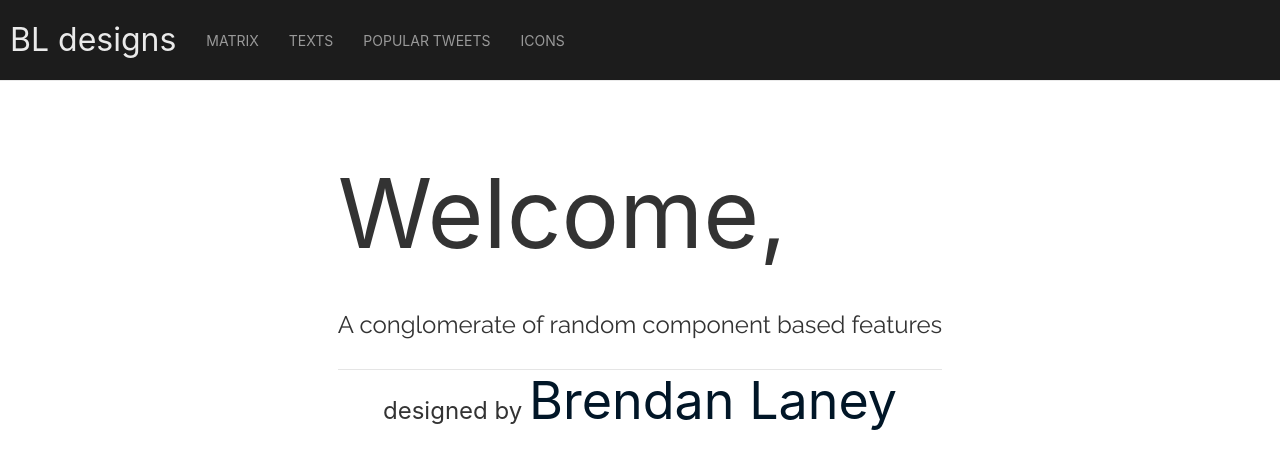
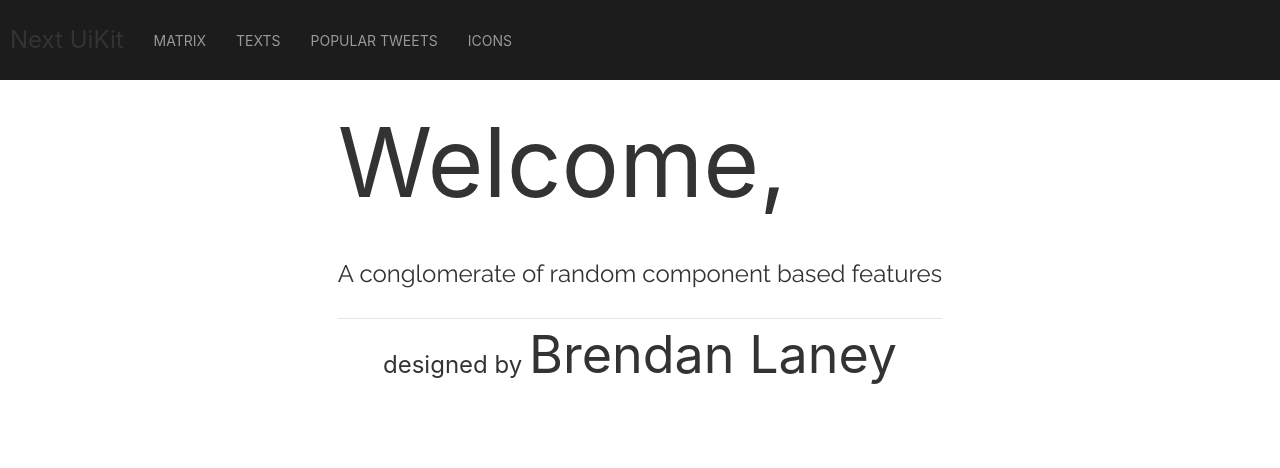
Before and after one commit to Brlaney/next-uikit-charts, a Next.js app: page / in a window 1280 px wide. Shown: the top 468 px of the page. Built offline with nearby package versions, Linux system fonts and the light colour scheme.

Commit message:
updating scss files to match

```diff
--- a/src/components/Navbar.tsx
+++ b/src/components/Navbar.tsx
@@ -4,12 +4,15 @@ import Link from 'next/link'
 const Navbar = () => {
   return (
     <>
-      <nav className='uk-navbar-container' uk-navbar='True' style={{ borderBottom: '1px solid #eaeaea', backgroundColor: 'var(--bg-dark)' }}>
+      <nav id='navbar' className='uk-navbar-container' uk-navbar='True'>
 
         {/* Left-end of navbar */}
-        <div className='uk-navbar-left'>
-          <a className='uk-active uk-navbar-item uk-logo uk-margin-small-left' href='/' style={{ paddingLeft: 0, fontSize: '32px', color: '#eaeaea' }}>
-            BL designs
+        <div id='brand' className='uk-navbar-left'>
+          <a
+            className='uk-navbar-item uk-logo uk-margin-small-left'
+            href='/'
+          >
+            Next UiKit
           </a>
 
           <ul className='uk-navbar-nav'>
@@ -23,7 +26,7 @@ const Navbar = () => {
                   {/* Dropdown link 1 */}
                   <li className='uk-*'>
                     <Link href='/matrix'>
-                      <a className='uk-text-lead' style={{ color: 'var(--bg-dark)' }}>Matrix</a>
+                      <a className='uk-text-lead' id='link'>Matrix</a>
                     </Link>
                   </li>
 
@@ -32,21 +35,21 @@ const Navbar = () => {
                   {/* Dropdown link 2 */}
                   <li className='uk-*'>
                     <Link href='/matrix/trusses'>
-                      <a className='uk-text-lead' style={{ color: 'var(--bg-dark)' }}>Trusses</a>
+                      <a className='uk-text-lead' id='link'>Trusses</a>
                     </Link>
                   </li>
 
                   {/* Dropdown link 3 */}
                   <li className='uk-*'>
                     <Link href='/matrix/beams'>
-                      <a className='uk-text-lead' style={{ color: 'var(--bg-dark)' }}>Beams</a>
+                      <a className='uk-text-lead' id='link'>Beams</a>
                     </Link>
                   </li>
 
                   {/* Dropdown link 4 */}
                   <li className='uk-*'>
                     <Link href='/matrix/frames'>
-                      <a className='uk-text-lead' style={{ color: 'var(--bg-dark)' }}>Frames</a>
+                      <a className='uk-text-lead' id='link'>Frames</a>
                     </Link>
                   </li>
                 </ul>
@@ -62,7 +65,7 @@ const Navbar = () => {
                   {/* Dropdown link 1 */}
                   <li className='uk-*'>
                     <Link href='/texts'>
-                      <a className='uk-text-lead' style={{ color: 'var(--bg-dark)' }}>Charts</a>
+                      <a className='uk-text-lead' id='link'>Charts</a>
                     </Link>
                   </li>
 
@@ -71,21 +74,21 @@ const Navbar = () => {
                   {/* Dropdown link 2 */}
                   <li className='uk-*'>
                     <Link href='/texts/comparison'>
-                      <a className='uk-text-lead' style={{ color: 'var(--bg-dark)' }}>Comparison</a>
+                      <a className='uk-text-lead' id='link'>Comparison</a>
                     </Link>
                   </li>
 
                   {/* Dropdown link 3 */}
                   <li className='uk-*'>
                     <Link href='/texts/messages'>
-                      <a className='uk-text-lead' style={{ color: 'var(--bg-dark)' }}>Combined</a>
+                      <a className='uk-text-lead' id='link'>Combined</a>
                     </Link>
                   </li>
 
                   {/* Dropdown link 4 */}
                   <li className='uk-*'>
                     <Link href='/texts/stats'>
-                      <a className='uk-text-lead' style={{ color: 'var(--bg-dark)' }}>Pie charts</a>
+                      <a className='uk-text-lead' id='link'>Pie charts</a>
                     </Link>
                   </li>
                 </ul>
--- a/src/pages/index.tsx
+++ b/src/pages/index.tsx
@@ -4,7 +4,7 @@
 export default function Home () {
   return (
     <>
-      <div className='uk-heading-divider uk-margin-large-top'>
+      <div className='uk-heading-divider uk-margin-top'>
         <h1 className='uk-heading-large'>
           Welcome,
         </h1>
@@ -13,7 +13,7 @@ export default function Home () {
         </h3>
       </div>
       <div className='uk-text-center'>
-        <h1 className='uk-heading-small' style={{ color: 'var(--secondary-color)' }}>
+        <h1 className='uk-heading-small' style={{ color: '$secondary' }}>
           <span className='uk-text-lead'>designed by </span>Brendan Laney
         </h1>
       </div>
--- a/src/pages/texts/messages.tsx
+++ b/src/pages/texts/messages.tsx
@@ -3,9 +3,9 @@ import TextMessages from './components/TextMessages'
 export default function Messages () {
   return (
     <>
-      <div className='uk-container-large' style={{ margin: '20px' }}>
-        <h1>Comparing texts</h1>
-        <div className='uk-heading-divider uk-margin-large-bottom' />
+      <div id='texts' className='uk-container-large'>
+        <h3>Comparing texts</h3>
+        <div className='uk-heading-divider' />
         <TextMessages />
       </div>
     </>
--- a/src/scss/Home.module.scss
+++ b/src/scss/Home.module.scss
@@ -3,7 +3,6 @@
 .container {
   min-height: 80vh;
   max-width: 100vw;
-}
 
   .main {
     padding: 10px;
@@ -13,7 +12,35 @@
     justify-content: center;
     align-items: center;
     margin-bottom: 20px;
+    div {
+      margin-top: 0.33rem;
     }
+  }
+}
+
+
+#navbar {
+  border-bottom: '1px solid #eaeaea';
+  background-color: $bg-dark;
+
+  #brand-parent {
+
+    #brand {
+      padding-left: 0;
+      font-size: 32px;
+      a {
+        color: '#eaeaea';
+      }
+    }
+  }
+
+  #link {
+    color: $bg-dark;
+  }
+
+}
+
+
 
 .title a:hover,
 .title a:focus,
--- a/src/scss/globals.scss
+++ b/src/scss/globals.scss
@@ -86,3 +86,11 @@ img:hover {
   background: $bg-dark !important;
   font-family: $tertiary-font;
 }
+
+#texts {
+  h3 {
+    color: $bg-d;
+    font-size: 2.7rem;
+    margin: 0;
+  }
+}
```
Also changed, not shown: src/pages/about.tsx (+6 -1 lines). Lines whose indentation alone changed are shown as unchanged.
